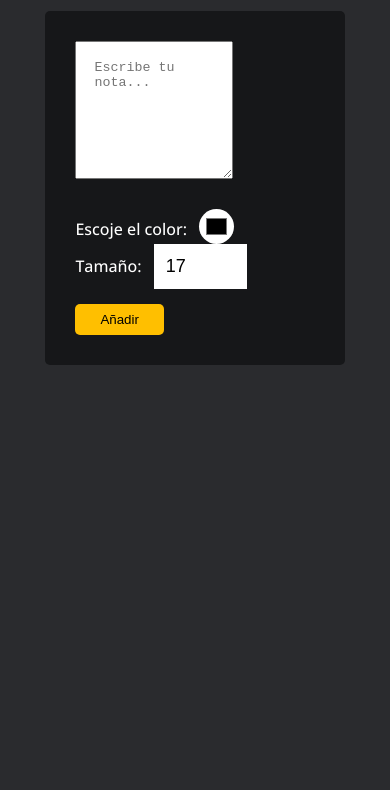
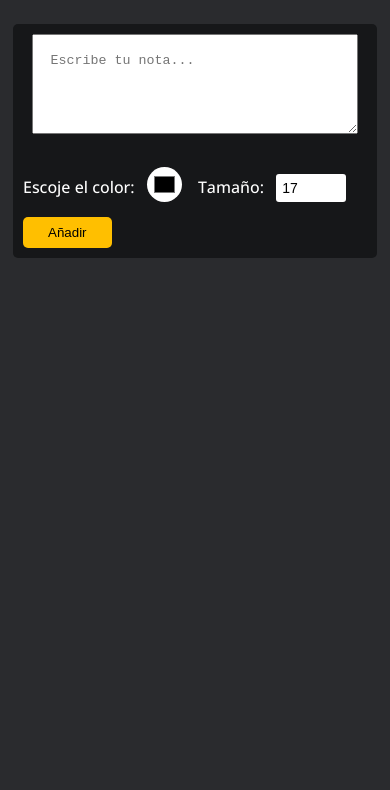
Before and after one commit to fedeminatta/8NotasJS, a plain HTML site: page index.html in a window 390 px wide. Shown: the part 151-941 px from the top of the page. Drawn offline with nearby package versions, Linux system fonts and the light colour scheme.

Commit message:
responsive

```diff
--- a/index.html
+++ b/index.html
@@ -1,5 +1,6 @@
 <!DOCTYPE html>
-<html lang="en">
+<html lang="es">
+
 <head>
     <meta charset="UTF-8" />
     <meta http-equiv="X-UA-Compatible" content="IE=edge" />
@@ -8,6 +9,7 @@
     <link rel="stylesheet" href="style.min.css" />
     <script src="app.js" defer></script>
 </head>
+
 <body>
     <div class="container">
         <h1>Notas</h1>
@@ -27,4 +29,5 @@
         <div class="notes"></div>
     </div>
 </body>
+
 </html>
--- a/style.sass
+++ b/style.sass
@@ -1,3 +1,5 @@
+*
+  box-sizing: border-box
 @import url('https://fonts.googleapis.com/css2?family=Open+Sans:wght@500;700&display=swap')
 body
   font-family: 'open sans'
@@ -19,8 +21,9 @@ body
   padding: 30px
   border-radius: 5px
   input[type='number']
-    padding: 12px
-    font-size: 18px
+    padding: 10px
+    border-radius: 3px
+    font-size: 15px
   input[type='color']
     margin-right: 12px
     padding: 5px
@@ -33,12 +36,12 @@ body
     border: none
   textarea
     padding: 18px
-    min-width: 50%
-    max-width: 50%
+    width: 55%
+    max-width: 55%
     min-height: 100px
     max-height: 150px
+    margin-left: 2.5%
     margin-bottom: 25px
-    margin-right: 40%
   label
     margin-right: 8px
 button
@@ -89,3 +92,18 @@ button
   background: none
   cursor: pointer
   outline: none
+
+@media screen and (max-width: 640px)
+  .container
+    width: 100%
+  body
+    padding: 5px
+  .text-area
+    padding: 10px
+    textarea
+      width: 95%
+      max-width: 95%
+    #size
+      font-size: 14px
+      padding: 6px
+      margin-top: 10px
```
Also changed, not shown: style.css, style.min.css, 2 other files. Lines whose indentation alone changed are shown as unchanged.
